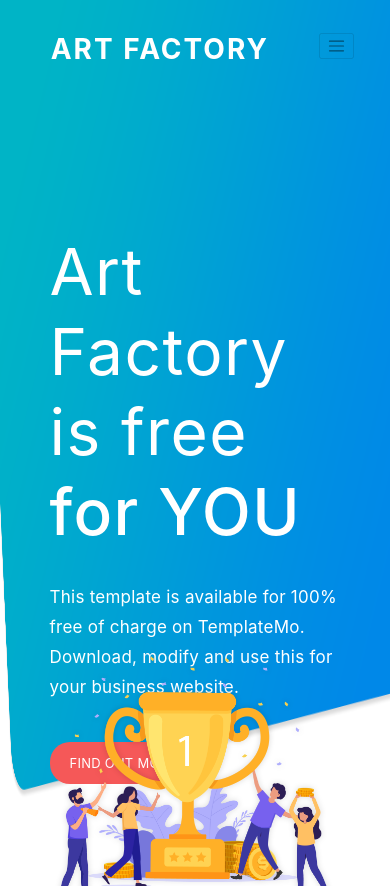
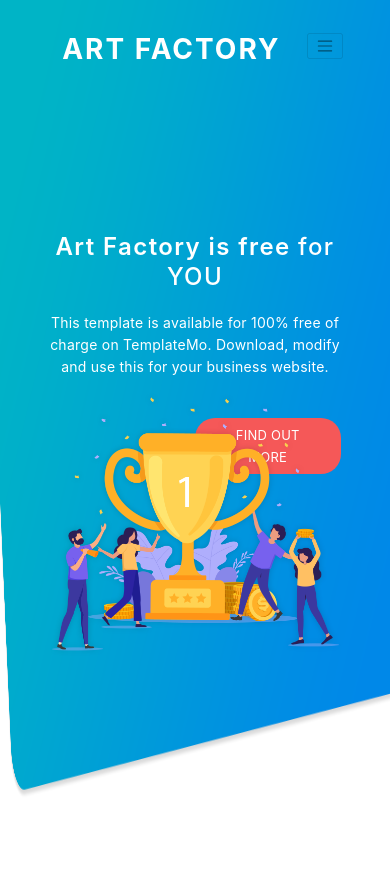
Before and after one commit to vitorsinedino/landingpage-react-1, a React (Create React App) app: page / in a window 390 px wide. Built offline with nearby package versions, Linux system fonts and the light colour scheme.

Commit message:
added media queries for some elements

```diff
--- a/src/components/navbar.css
+++ b/src/components/navbar.css
@@ -10,10 +10,14 @@ nav.navbar{
 
 div.nav-container{
     min-height: 80px;
-}
-
-div{
-
+    width: 90%;
+    padding-right: 15px;
+    padding-left: 15px;
+    margin-right: auto;
+    margin-left: auto;
+    max-width: 1140px;
+    margin: 0 auto!important;
+    float: none!important;
 }
 
 a.navbar-brand{
@@ -45,3 +49,7 @@ a.nav-link{
 .navbar-light .navbar-nav .nav-link:focus, .navbar-light .navbar-nav .nav-link:hover{
     color: rgb(189, 66, 21)!important;
 }
+
+@media (min-width: 768px) and (max-width: 1024px) {
+
+}
--- a/src/sections/welcome.css
+++ b/src/sections/welcome.css
@@ -43,6 +43,7 @@ p.header-text{
     text-align: left;
 }
 
+
 btn.welcome-button{
     margin-top: 40px!important;
     position:absolute;
@@ -58,3 +59,35 @@ btn.welcome-button{
     -o-transition: all 0.3s ease 0s;
     transition: all 0.3s ease 0s;
 }
+
+@media (max-width: 991px){
+    h1.header-text{
+        font-size: 36px;
+        line-height: 50px;
+        color: #fff;
+        margin-bottom: 15px;
+    }
+
+   .welcome-text img{
+        margin-top:35px;
+    }
+
+}
+
+@media (max-width:768px){
+    h1.header-text{
+        text-align: center;
+        font-weight: 600;
+        font-size: 24px !important;
+        line-height: 30px !important;
+        margin-bottom: 20px !important;
+    }
+
+    p.header-text{
+        text-align: center;
+        color: #fff;
+        font-size: 14px;
+        line-height: 22px;
+        margin-bottom: 40px;
+    }
+}
```
